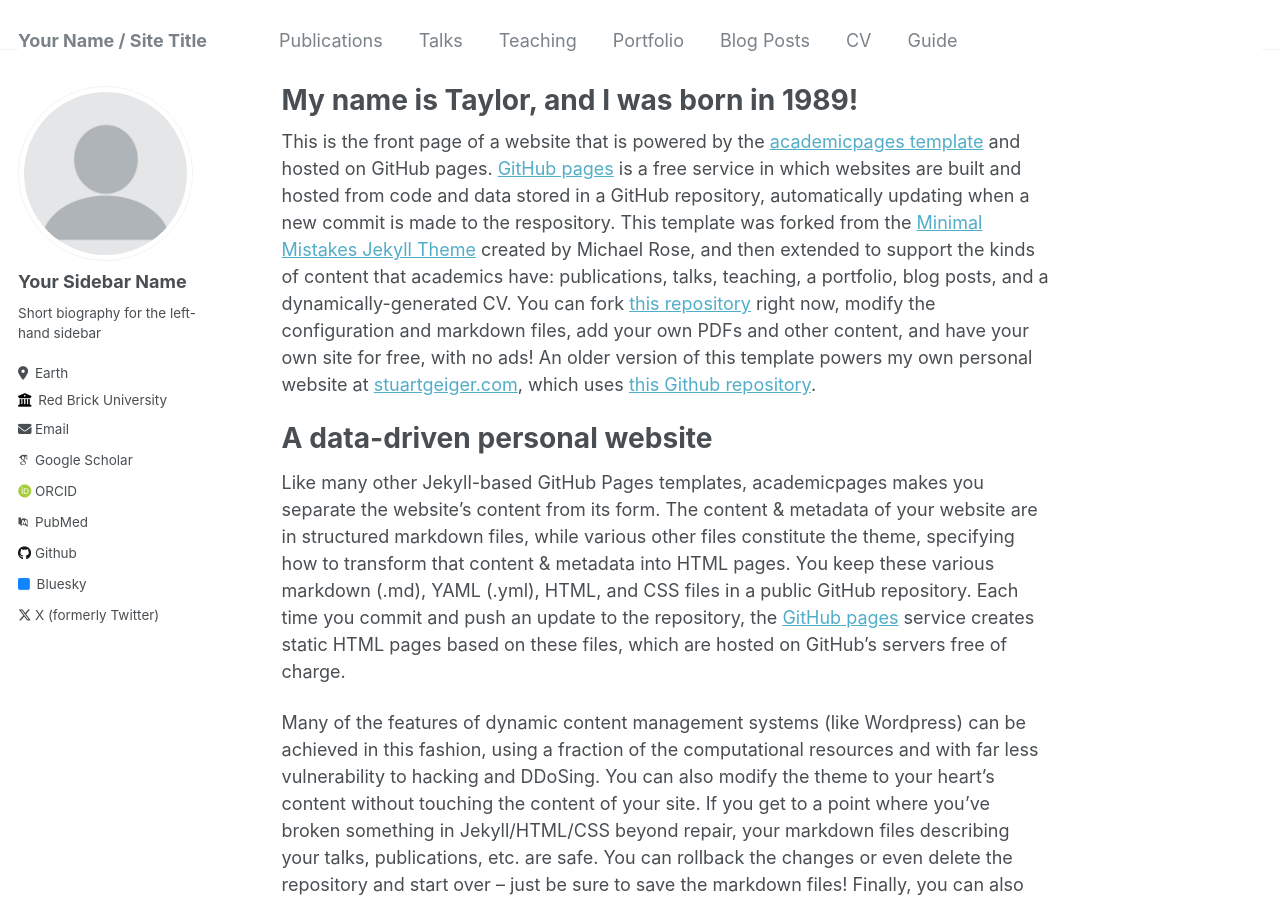
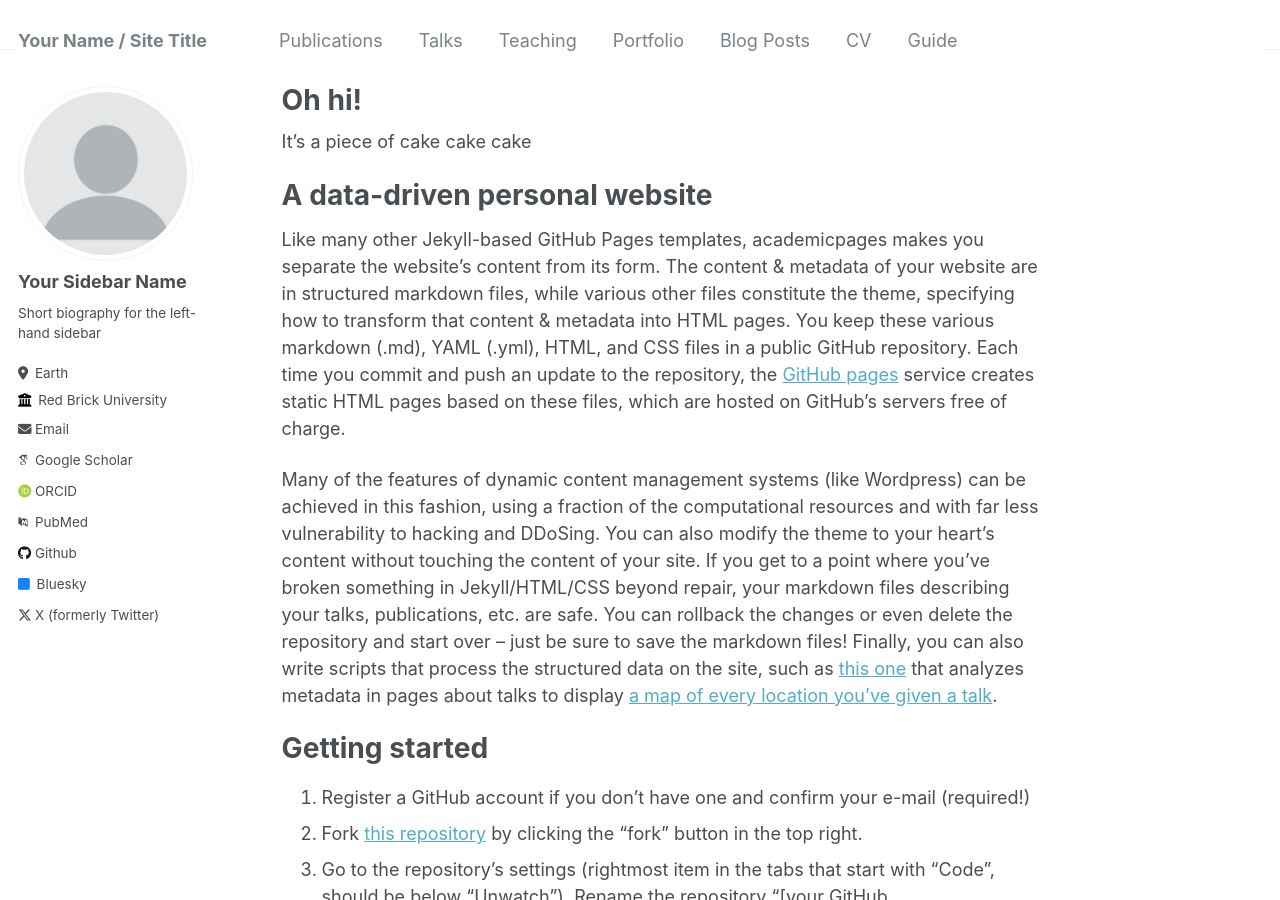
Before and after one commit to myuxinchen/myuxinchen.github.io, a Jekyll site: the page built from _pages/about.md, in a window 1280 px wide and 900 px high. Built offline with Jekyll 4.4.1, drawn with Linux system fonts in a browser that asks for light colours; some web fonts are replaced.

Commit message:
Update about.md

```diff
--- a/_pages/about.md
+++ b/_pages/about.md
@@ -1,13 +1,13 @@
 ---
 permalink: /
-title: "My name is Taylor, and I was born in 1989!"
+title: "Oh hi!"
 author_profile: true
 redirect_from:
   - /about/
   - /about.html
 ---
 
-This is the front page of a website that is powered by the [academicpages template](https://github.com/academicpages/academicpages.github.io) and hosted on GitHub pages. [GitHub pages](https://pages.github.com) is a free service in which websites are built and hosted from code and data stored in a GitHub repository, automatically updating when a new commit is made to the respository. This template was forked from the [Minimal Mistakes Jekyll Theme](https://mmistakes.github.io/minimal-mistakes/) created by Michael Rose, and then extended to support the kinds of content that academics have: publications, talks, teaching, a portfolio, blog posts, and a dynamically-generated CV. You can fork [this repository](https://github.com/academicpages/academicpages.github.io) right now, modify the configuration and markdown files, add your own PDFs and other content, and have your own site for free, with no ads! An older version of this template powers my own personal website at [stuartgeiger.com](http://stuartgeiger.com), which uses [this Github repository](https://github.com/staeiou/staeiou.github.io).
+It's a piece of cake cake cake
 
 A data-driven personal website
 ======
```
